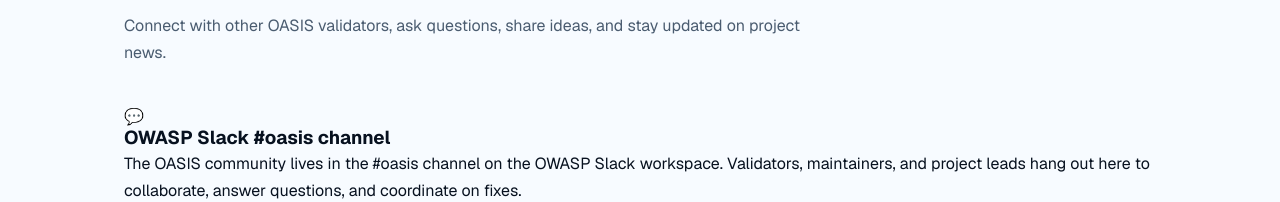
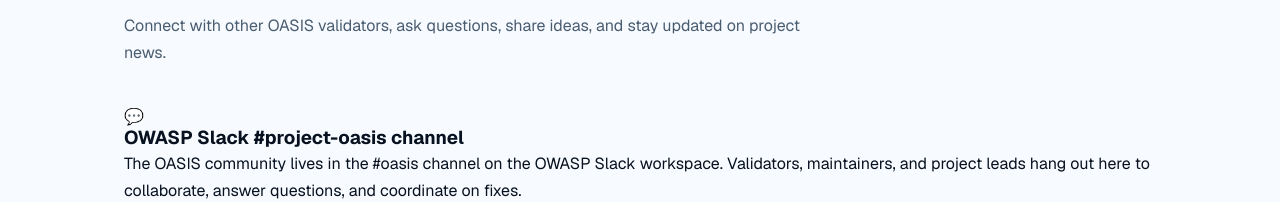
Before and after one commit to owasp-oasis/owasp-oasis-app, a React (Vite) app: page /support in a window 1280 px wide. Shown: the part 3167-3369 px from the top of the page. Built offline with nearby package versions, Linux system fonts and the light colour scheme; no server answers.

Commit message:
feat: Update Slack channel name to the current name within the OWASP org

```diff
--- a/src/pages/Support.tsx
+++ b/src/pages/Support.tsx
@@ -187,7 +187,7 @@
           <div className="community-card">
             <div className="community-card-icon" aria-hidden="true">💬</div>
             <div className="community-card-content">
-              <h3>OWASP Slack #oasis channel</h3>
+              <h3>OWASP Slack #project-oasis channel</h3>
               <p>
                 The OASIS community lives in the #oasis channel on the OWASP Slack workspace.
                 Validators, maintainers, and project leads hang out here to collaborate, answer questions,
```
